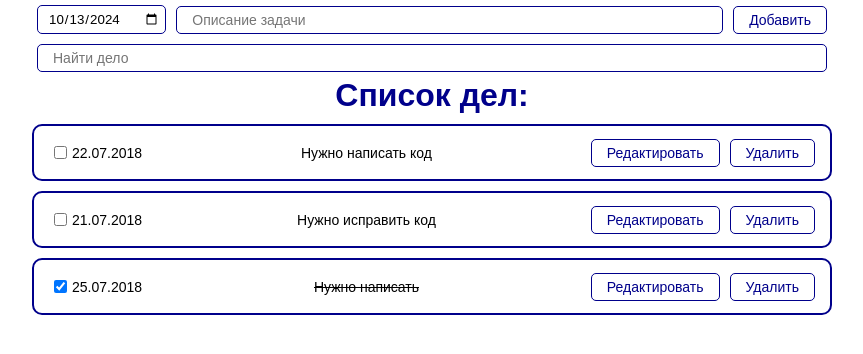
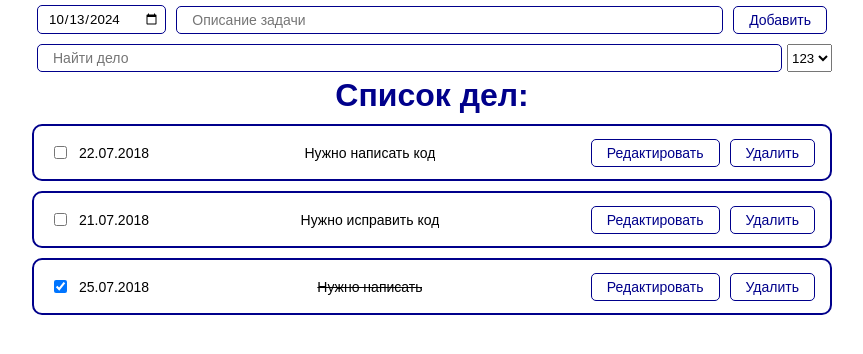
Before and after one commit to IgorSazhinov/react_debuger, a React (Vite) app in the folder Client/: page / in a window 1280 px wide. Shown: the top 354 px of the page, without its empty margins (208-1071 px from the left). Built offline with nearby package versions, Linux system fonts and the light colour scheme.

Commit message:
Исправил верстку

```diff
--- a/Client/src/App.jsx
+++ b/Client/src/App.jsx
@@ -82,6 +82,9 @@ function App() {
       <TodoForm create={createTodo}>Добавить</TodoForm>
       <div style={{display: 'flex', marginTop: '5px'}}>
         <MyInput>Найти дело</MyInput>
+        <select>
+          <option value="">123</option>
+        </select>
       </div>
       {
         todos.length
--- a/Client/src/components/Todo.jsx
+++ b/Client/src/components/Todo.jsx
@@ -22,7 +22,7 @@ const Todo = ({todo, remove, edit, editComlitedTodo}) => {
 
     return (
         <div className='todo'>
-            <div style={{display: 'flex', margin: '5px'}}>
+            <div style={{display: 'flex', margin: '5px', minWidth: '100px', justifyContent: 'space-between'}}>
                 <MyCheckbox onChange={soldCheckbox} checked={checkIn}></MyCheckbox>
                 <MyBody>{date}</MyBody>
             </div>
--- a/Client/src/components/UI/MyModal/MyModal.module.css
+++ b/Client/src/components/UI/MyModal/MyModal.module.css
@@ -12,7 +12,7 @@
     padding: 25px;
     background: white;
     border-radius: 16px;
-    min-width: 450px;
+    min-width: 700px;
 }
 
 
--- a/Client/src/components/UI/body/MyBody.module.css
+++ b/Client/src/components/UI/body/MyBody.module.css
@@ -10,6 +10,7 @@
 .myBody p {
     overflow: auto;
     text-align: center;
+    margin: 0, 5px;
 }
 
 .myBody.completed {
```
